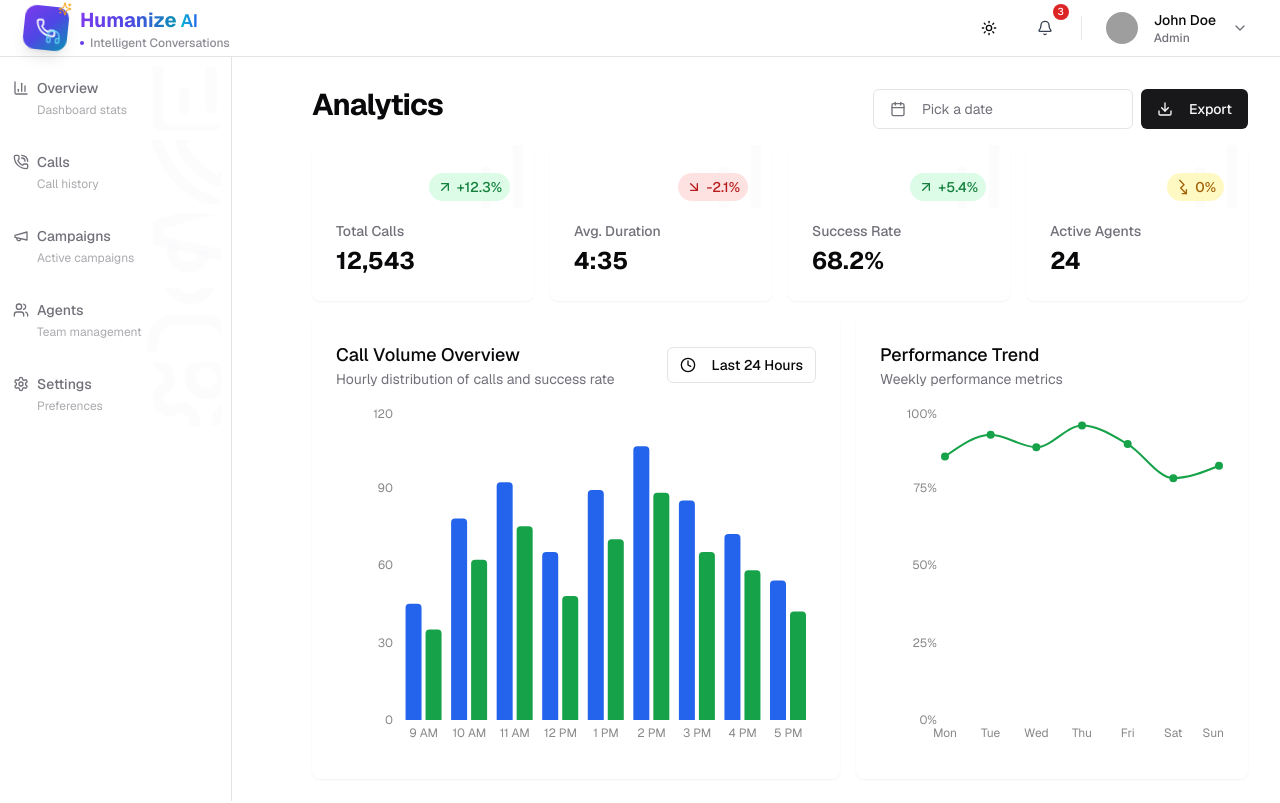
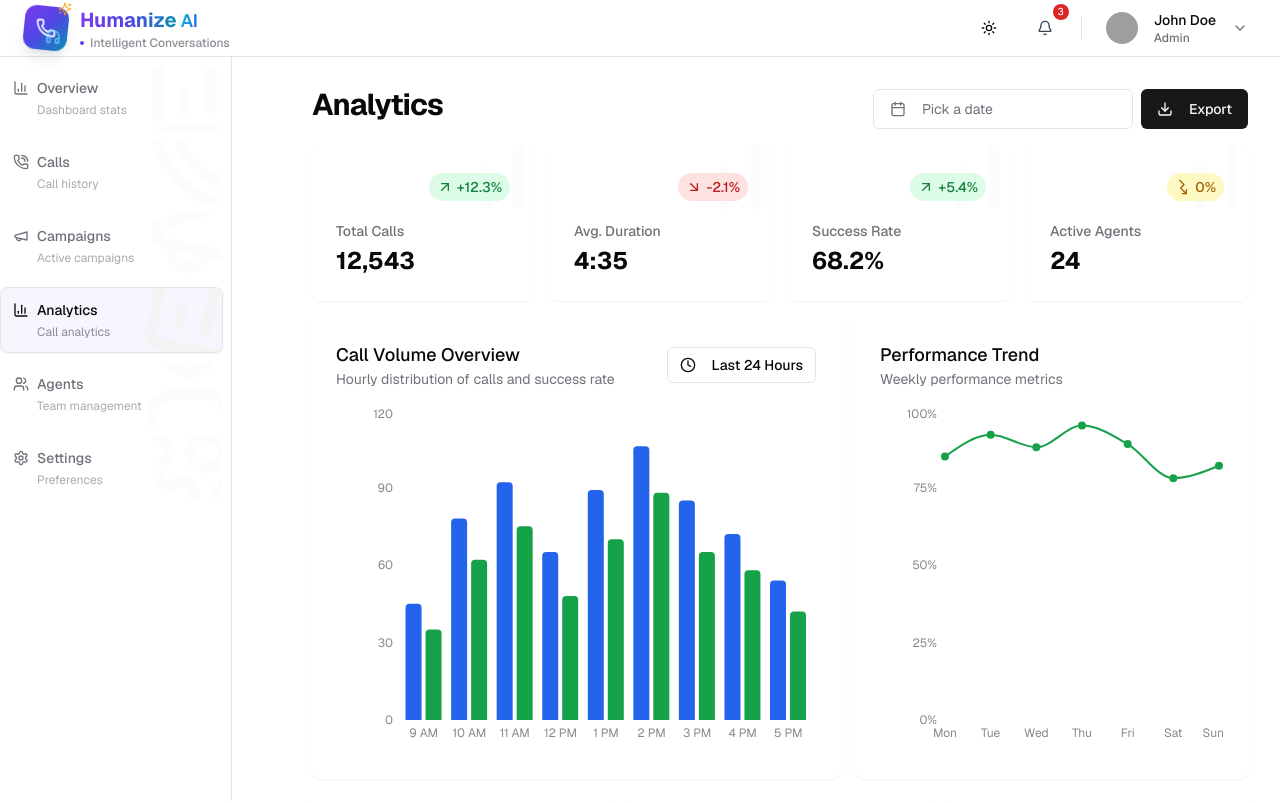
Before and after one commit to muneebhashone/humanize-ai, a Next.js app: page /analytics in a window 1280 px wide. Shown: the top 803 px of the page. Built offline with nearby package versions, Linux system fonts and the light colour scheme; grey boxes are pictures that could not be loaded.

Commit message:
ui-fixes

```diff
--- a/src/components/dashboard/nav.tsx
+++ b/src/components/dashboard/nav.tsx
@@ -3,55 +3,13 @@
 import Link from "next/link";
 import { usePathname } from "next/navigation";
 import { cn } from "@/lib/utils";
-import {
-  BarChart3,
-  PhoneCall,
-  Users,
-  Settings,
-  Megaphone,
-} from "lucide-react";
+import { routes } from "@/dummydata";
 
 interface DashboardNavProps {
   setOpen?: (open: boolean) => void;
 }
 
-const routes = [
-  {
-    title: "Overview",
-    href: "/",
-    icon: BarChart3,
-    subtitle: "Dashboard stats",
-    color: "from-violet-600 to-indigo-600",
-  },
-  {
-    title: "Calls",
-    href: "/calls",
-    icon: PhoneCall,
-    subtitle: "Call history",
-    color: "from-blue-600 to-cyan-600",
-  },
-  {
-    title: "Campaigns",
-    href: "/campaigns",
-    icon: Megaphone,
-    subtitle: "Active campaigns",
-    color: "from-emerald-600 to-teal-600",
-  },
-  {
-    title: "Agents",
-    href: "/agents",
-    icon: Users,
-    subtitle: "Team management",
-    color: "from-orange-600 to-amber-600",
-  },
-  {
-    title: "Settings",
-    href: "/settings",
-    icon: Settings,
-    subtitle: "Preferences",
-    color: "from-purple-600 to-fuchsia-600",
-  },
-];
+
 
 export function DashboardNav({ setOpen }: DashboardNavProps) {
   const pathname = usePathname();
--- a/src/dummydata.ts
+++ b/src/dummydata.ts
@@ -1,4 +1,4 @@
-import { BarChart3, PlayCircle, FileText, PhoneCall, UserPlus, PauseCircle, Settings2 } from "lucide-react";
+import { BarChart3, PlayCircle, FileText, PhoneCall, UserPlus, PauseCircle, Settings2, Settings, Megaphone } from "lucide-react";
 
 import { CheckCircle2, Clock, Users } from "lucide-react";
 
@@ -170,3 +170,48 @@ export const stats = [
       date: "2024-01-20",
     },
   ];
+
+  export const routes = [
+    {
+      title: "Overview",
+      href: "/",
+      icon: BarChart3,
+      subtitle: "Dashboard stats",
+      color: "from-violet-600 to-indigo-600",
+    },
+    {
+      title: "Calls",
+      href: "/calls",
+      icon: PhoneCall,
+      subtitle: "Call history",
+      color: "from-blue-600 to-cyan-600",
+    },
+    {
+      title: "Campaigns",
+      href: "/campaigns",
+      icon: Megaphone,
+      subtitle: "Active campaigns",
+      color: "from-emerald-600 to-teal-600",
+    },
+    {
+      title: "Analytics",
+      href: "/analytics",
+      icon: BarChart3,
+      subtitle: "Call analytics",
+      color: "from-violet-600 to-indigo-600",
+    },
+    {
+      title: "Agents",
+      href: "/agents",
+      icon: Users,
+      subtitle: "Team management",
+      color: "from-orange-600 to-amber-600",
+    },
+    {
+      title: "Settings",
+      href: "/settings",
+      icon: Settings,
+      subtitle: "Preferences",
+      color: "from-purple-600 to-fuchsia-600",
+    },
+  ];
```
